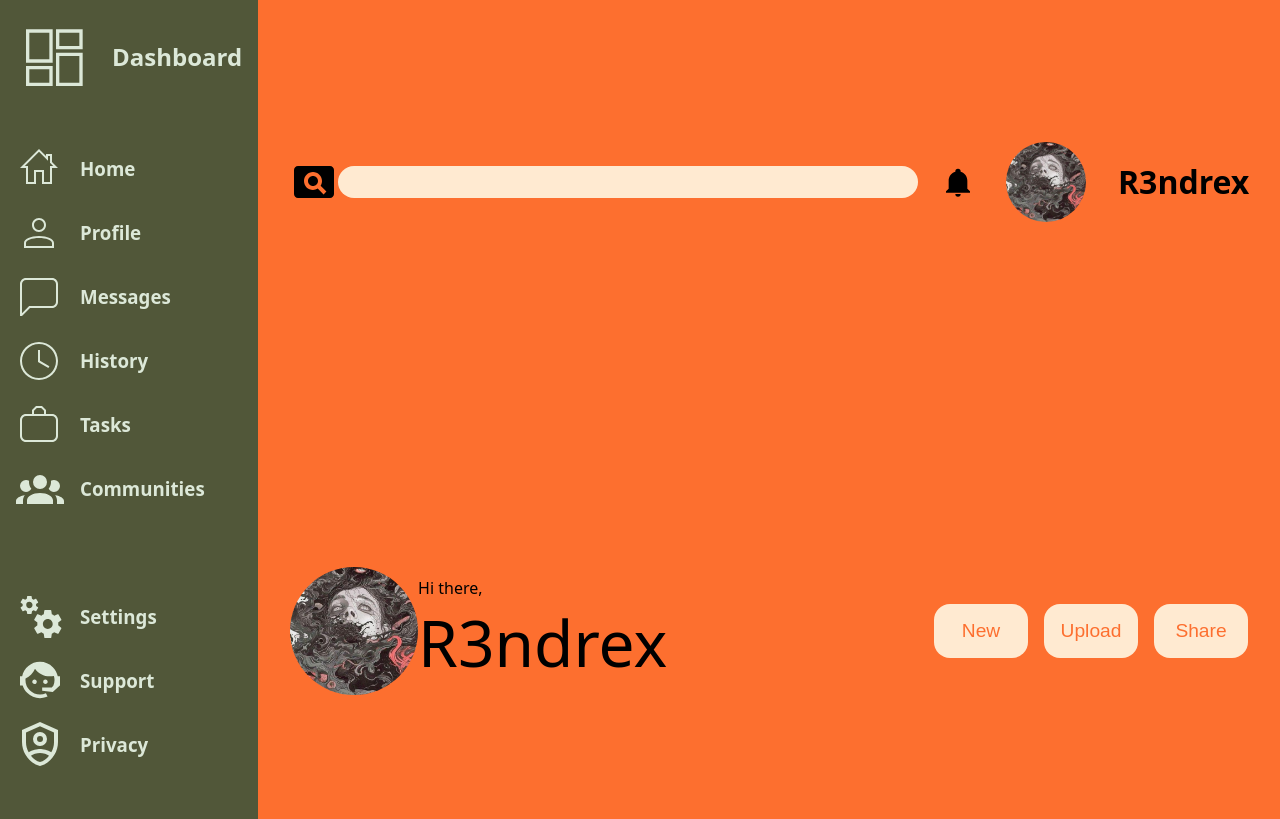
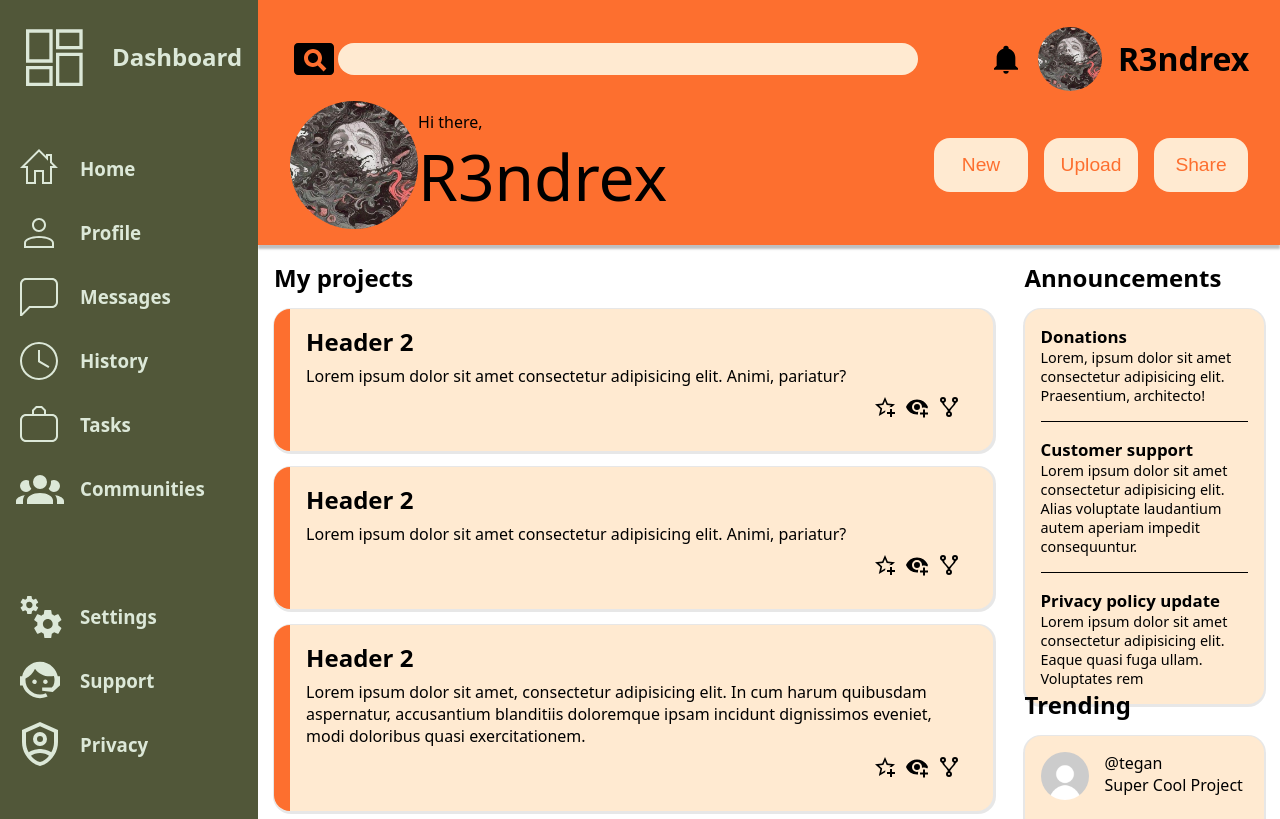
Before and after one commit to R3ndrex/Admin-Dashboard, a plain HTML site: page index.html in a window 1280 px wide. Shown: the top 819 px of the page. Drawn offline with Linux system fonts and the light colour scheme.

Commit message:
Add h margin 0,add minmax for main grid,make each h of block go to separate grid cell

```diff
--- a/style.css
+++ b/style.css
@@ -11,6 +11,7 @@
 }
 
 body {
+    height: 100vh;
     margin: 0;
     padding: 0;
     font-family: system-ui, -apple-system, BlinkMacSystemFont, "Segoe UI",
@@ -18,24 +19,28 @@ body {
         sans-serif;
 
     display: grid;
-    grid-template: 2fr 8fr / 2fr 8fr;
+    grid-template: 1fr 8fr / 2fr 8fr;
 }
-
+h1,
+h2,
+h3 {
+    margin: 0;
+}
 header {
     background-color: var(--orange);
     grid-column: 2;
-    padding: 2rem 2rem 0 2rem;
+    padding: 1rem 2rem 1rem 2rem;
     display: grid;
     gap: 0 1rem;
-    grid-template: 1fr 2fr /2fr 1fr;
+    grid-template: 1fr 1.5fr /2fr 1fr;
     box-shadow: 0 4px 2px 0px rgba(128, 128, 128, 0.5);
 }
 
 main {
     padding: 1rem;
     display: grid;
-    grid-template: repeat(2, 1fr) / 3fr 1fr;
-    gap: 1rem;
+    grid-template: 2rem minmax(300px, 0.5fr) 2rem 1fr / 3fr 1fr;
+    gap: 1rem 2rem;
 }
 
 input[type="search"] {
@@ -61,17 +66,12 @@ label {
 
 .profile {
     justify-self: end;
-    grid-template-columns: 32px 80px 130px;
-    justify-content: center;
-    gap: 2rem;
-}
-
-.profile > h1 {
-    margin: 0;
+    grid-template-columns: 32px 64px 130px;
+    gap: 1rem;
 }
 
 .profile-image {
-    height: 5rem;
+    height: 4rem;
     border-radius: 50%;
 }
 
@@ -107,29 +107,28 @@ label {
         height: 8rem;
     }
 }
-
 .projects {
-    grid-row: 1/-1;
+    grid-row: 2/-1;
 }
-
-.projects > .cards {
+.projects {
     display: grid;
     gap: 1rem;
     grid-template-columns: repeat(auto-fit, minmax(400px, 1fr));
-    > .card {
-        border-radius: 1rem;
-        padding: 0 2rem 2rem 2rem;
-        background-color: var(--light-orange);
-    }
 }
 
-.projects > .cards > .card {
+.projects > .card {
+    border-radius: 1rem;
+    padding: 0 2rem 2rem 2rem;
+    background-color: var(--light-orange);
+    display: grid;
+    grid-template-rows: 3.5rem 1fr 2rem;
+    overflow: hidden;
+    position: relative;
+    box-shadow: 1px 1px 0px 2px rgba(134, 134, 134, 0.199);
     > h2 {
+        margin-top: 1rem;
         margin-bottom: 0;
     }
-    display: grid;
-    overflow: hidden;
-    position: relative;
 }
 .projects .menu {
     display: flex;
@@ -142,7 +141,7 @@ label {
     }
 }
 
-.projects > .cards > .card::after {
+.projects > .card::after {
     content: "";
     position: absolute;
     background-color: var(--orange);
@@ -183,22 +182,29 @@ aside {
     }
 }
 
-.announcements,
+.projects-header,
+.announcements-header {
+    grid-row: 1/2;
+}
+.trending-header {
+    grid-column: 2/3;
+}
 .trending {
-    display: flex;
-    flex-direction: column;
+    grid-column: 2/3;
 }
-
-.announcements > .cards {
-    flex: 1;
+.announcements {
+    height: fit-content;
+}
+.announcements {
+    font-size: 0.9rem;
+    box-shadow: 0px 1px 0px 2px rgba(134, 134, 134, 0.199);
     display: grid;
     align-items: center;
-    padding: 1rem;
+    padding: 0 1rem;
     background-color: var(--light-orange);
     border-radius: 1rem;
     > .card {
         padding: 1rem 0;
-        margin: 0 1rem;
         border-bottom: 1px solid black;
     }
     > :last-child {
@@ -206,18 +212,25 @@ aside {
     }
 }
 
-h3 {
-    margin-top: 0;
-}
-
-.trending > .cards {
-    flex: 1;
+.trending {
+    box-shadow: 0px 1px 0px 2px rgba(134, 134, 134, 0.199);
     display: grid;
     padding: 1rem;
     background-color: var(--light-orange);
     border-radius: 1rem;
     > .card {
-        padding: 1rem 0;
-        margin: 0 1rem;
+        height: fit-content;
+        display: grid;
+        grid-auto-flow: column;
+        grid-template-columns: min-content 1fr;
+        gap: 1rem;
+        padding: 0 0 1rem 0;
+        > img {
+            height: 3rem;
+            border-radius: 50%;
+        }
+    }
+    :last-child {
+        padding: 0;
     }
 }
```
